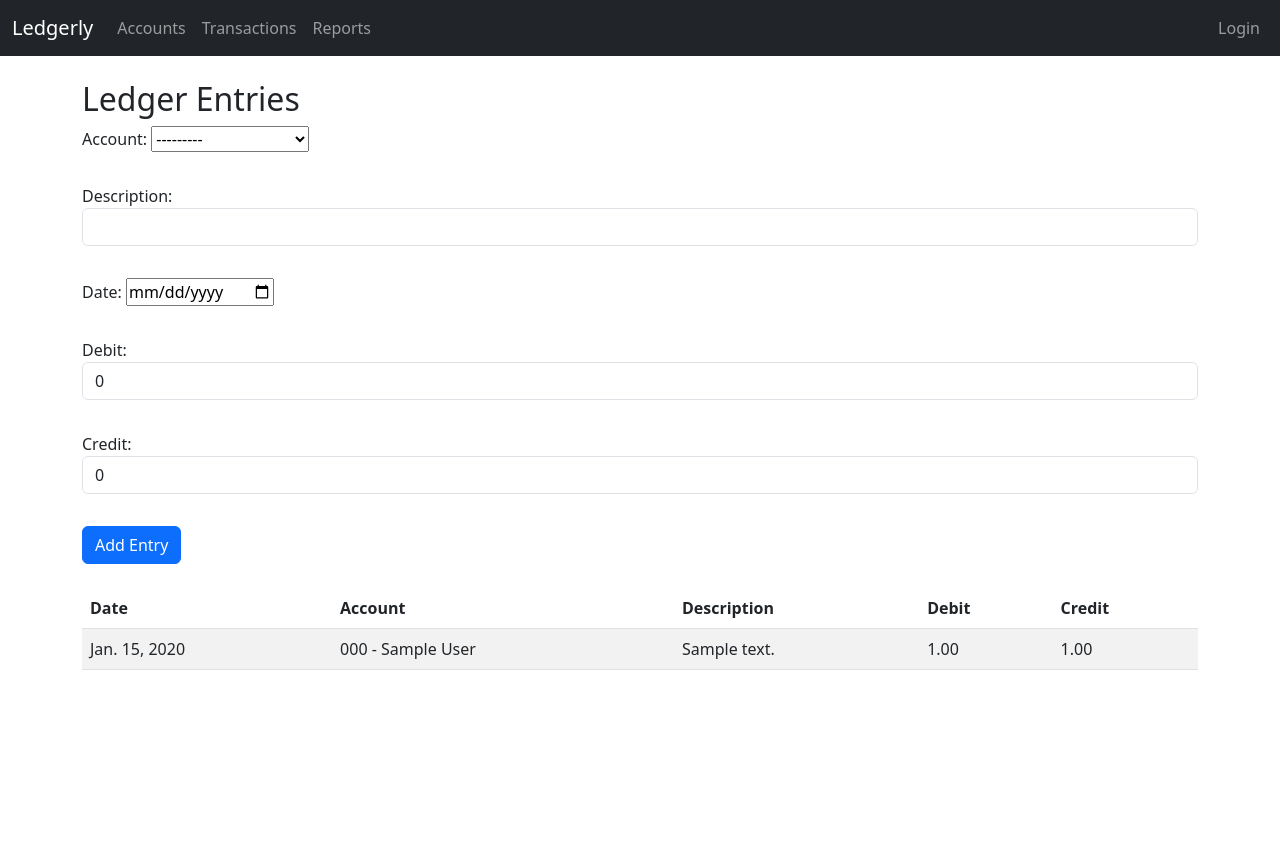
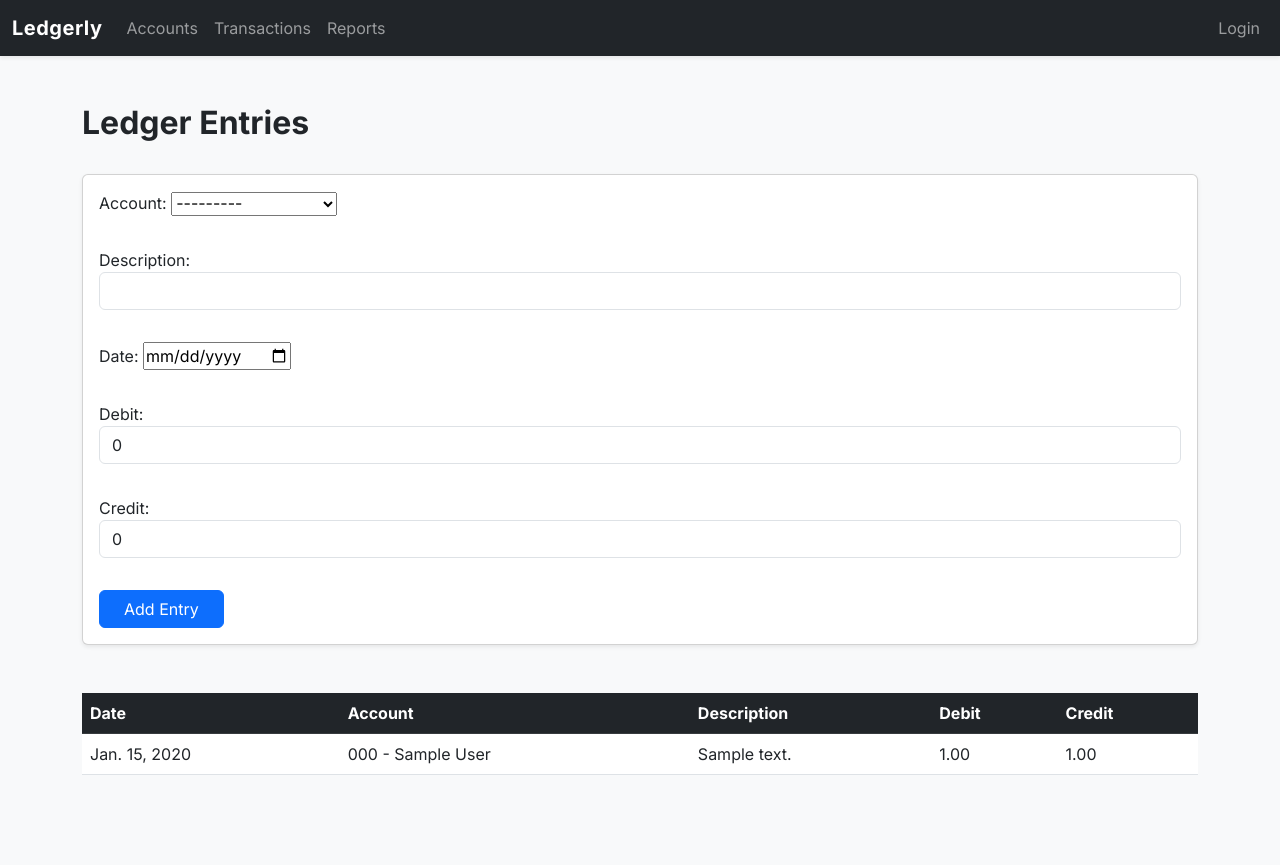
Before and after one commit to vincentiano23/ledgerly, a Django app: page /accounts/ in a window 1280 px wide. Before the commit the page ends 670 px from the top, so only its background shows below. Run offline with Django 5.2, Linux system fonts and the light colour scheme; tables that the repository leaves empty hold one stand-in row (values such as "Sample post").

Commit message:
improve UI and layout for Ledger Entries page with modern bootstrap styling

```diff
--- a/accounts/templates/accounts/index.html
+++ b/accounts/templates/accounts/index.html
@@ -3,24 +3,34 @@
 {% block title %}Ledger Entries{% endblock %}
 
 {% block content %}
-<h2>Ledger Entries</h2>
+<div class="py-4">
+  <div class="d-flex justify-content-between align-items-center mb-4">
+    <h2 class="fw-bold">Ledger Entries</h2>
+  </div>
 
-<form method="post" class="row g-3 mb-4">
+  <!-- Form Section -->
+  <div class="card shadow-sm mb-5">
+    <div class="card-body">
+      <form method="post" class="row g-3">
         {% csrf_token %}
         {{ form.as_p }}
         <div class="col-auto">
-    <button type="submit" class="btn btn-primary">Add Entry</button>
+          <button type="submit" class="btn btn-primary px-4">Add Entry</button>
         </div>
       </form>
+    </div>
+  </div>
 
-<table class="table table-striped">
-  <thead>
+  <!-- Table Section -->
+  <div class="table-responsive">
+    <table class="table table-hover align-middle">
+      <thead class="table-dark">
         <tr>
-      <th>Date</th>
-      <th>Account</th>
-      <th>Description</th>
-      <th>Debit</th>
-      <th>Credit</th>
+          <th scope="col">Date</th>
+          <th scope="col">Account</th>
+          <th scope="col">Description</th>
+          <th scope="col">Debit</th>
+          <th scope="col">Credit</th>
         </tr>
       </thead>
       <tbody>
@@ -29,10 +39,16 @@
             <td>{{ entry.date }}</td>
             <td>{{ entry.account }}</td>
             <td>{{ entry.description }}</td>
-        <td>{{ entry.debit }}</td>
-        <td>{{ entry.credit }}</td>
+            <td>{{ entry.debit|floatformat:2 }}</td>
+            <td>{{ entry.credit|floatformat:2 }}</td>
+          </tr>
+        {% empty %}
+          <tr>
+            <td colspan="5" class="text-center text-muted">No entries available.</td>
           </tr>
         {% endfor %}
       </tbody>
     </table>
+  </div>
+</div>
 {% endblock %}
--- a/templates/base.html
+++ b/templates/base.html
@@ -1,6 +1,5 @@
 <!DOCTYPE html>
 {% load static %}
-
 <html lang="en">
 <head>
     <meta charset="UTF-8">
@@ -10,23 +9,43 @@
     <!-- Bootstrap 5 CSS -->
     <link href="https://cdn.jsdelivr.net/npm/bootstrap@5.3.0/dist/css/bootstrap.min.css" rel="stylesheet">
 
+    <!-- Google Fonts for modern typography -->
+    <link href="https://fonts.googleapis.com/css2?family=Inter:wght@400;600;700&display=swap" rel="stylesheet">
+
     <!-- Custom styles -->
     <link rel="stylesheet" href="{% static 'css/styles.css' %}">
+
+    <style>
+        body {
+            font-family: 'Inter', sans-serif;
+            background-color: #f8f9fa;
+        }
+        .navbar-brand {
+            font-weight: 700;
+            letter-spacing: 0.5px;
+        }
+        .nav-link {
+            font-weight: 500;
+        }
+        .container {
+            padding-bottom: 50px;
+        }
+    </style>
 </head>
 <body>
-<nav class="navbar navbar-expand-lg navbar-dark bg-dark">
+<nav class="navbar navbar-expand-lg navbar-dark bg-dark shadow-sm">
     <div class="container-fluid">
         <a class="navbar-brand" href="/">Ledgerly</a>
         <button class="navbar-toggler" type="button" data-bs-toggle="collapse" data-bs-target="#navbarNav">
             <span class="navbar-toggler-icon"></span>
         </button>
         <div class="collapse navbar-collapse" id="navbarNav">
-            <ul class="navbar-nav me-auto">
+            <ul class="navbar-nav me-auto mb-2 mb-lg-0">
                 <li class="nav-item"><a class="nav-link" href="/accounts/">Accounts</a></li>
                 <li class="nav-item"><a class="nav-link" href="/transactions/">Transactions</a></li>
                 <li class="nav-item"><a class="nav-link" href="/reports/">Reports</a></li>
             </ul>
-            <ul class="navbar-nav">
+            <ul class="navbar-nav ms-auto mb-2 mb-lg-0">
                 {% if user.is_authenticated %}
                     <li class="nav-item"><a class="nav-link" href="#">{{ user.username }}</a></li>
                     <li class="nav-item"><a class="nav-link" href="/users/logout/">Logout</a></li>
@@ -43,7 +62,7 @@
         {% for message in messages %}
             <div class="alert alert-{{ message.tags }} alert-dismissible fade show" role="alert">
                 {{ message }}
-                <button type="button" class="btn-close" data-bs-dismiss="alert"></button>
+                <button type="button" class="btn-close" data-bs-dismiss="alert" aria-label="Close"></button>
             </div>
         {% endfor %}
     {% endif %}
```
Also changed, not shown: templates/home.html (+11 -5 lines). Lines whose indentation alone changed are shown as unchanged.
